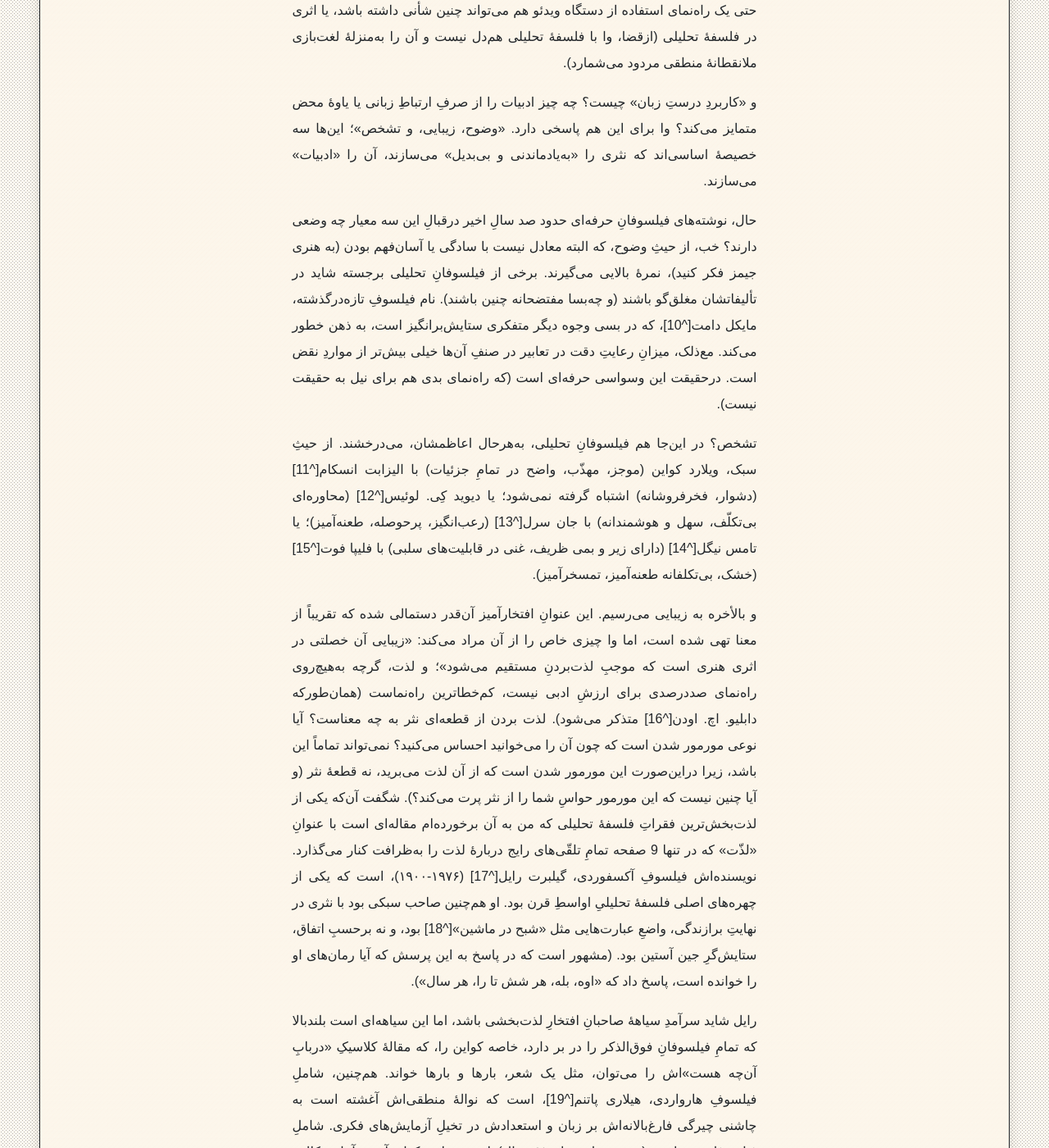
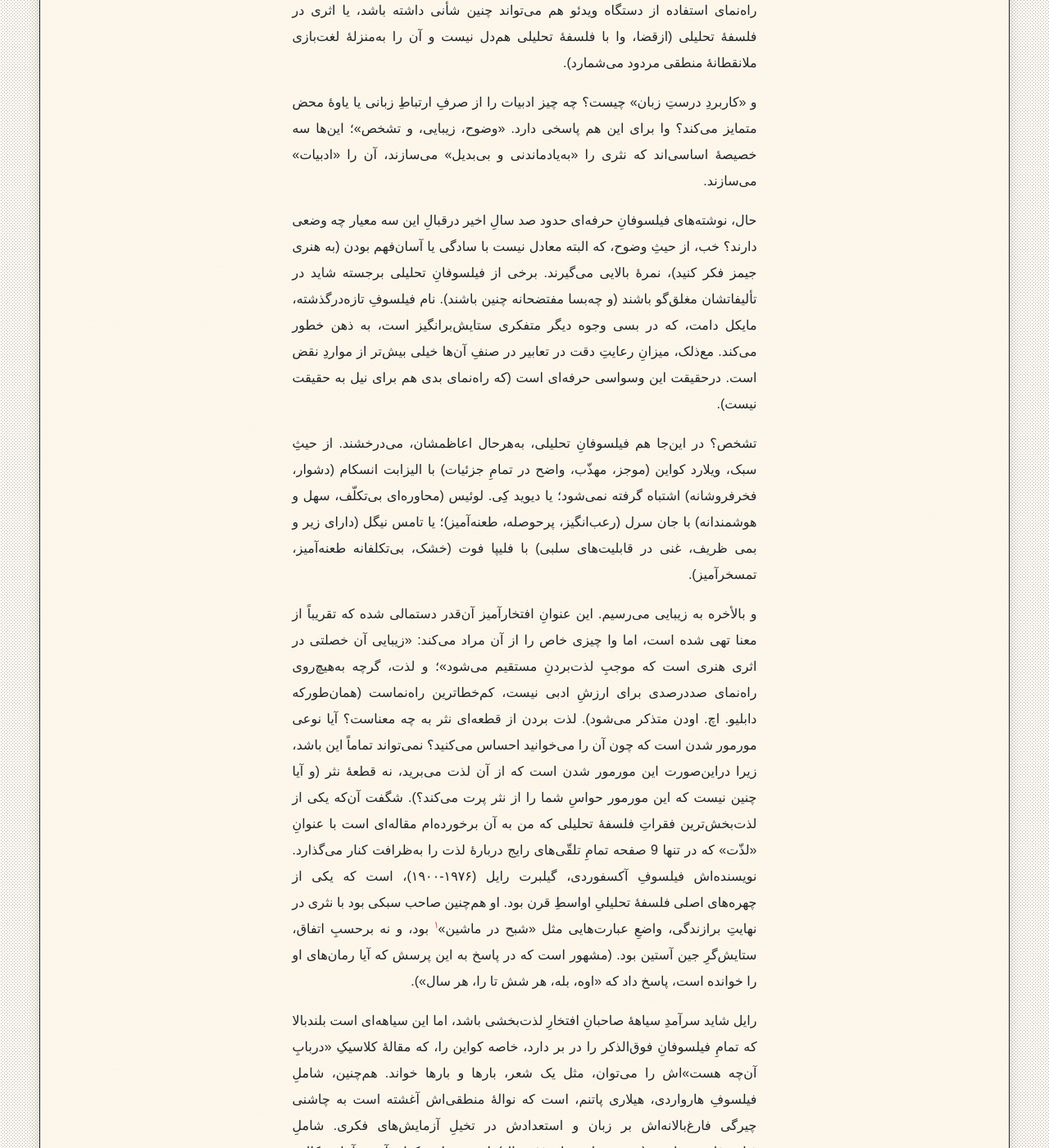
Before and after one commit to phicudemy/phicudemy.github.io, a Jekyll site: the page built from _posts/2024-09-29-isphilosophyliterature.md, in a window 1280 px wide and 1400 px high, scrolled down 1895 px. Shown: the whole window at 82% size. Built offline with Jekyll 4.4.1, drawn with Linux system fonts in a browser that asks for light colours; some web fonts are replaced; some of the changed text lies outside the part shown.

Commit message:
TinaCMS content update

```diff
--- a/_posts/2024-09-29-isphilosophyliterature.md
+++ b/_posts/2024-09-29-isphilosophyliterature.md
@@ -20,27 +20,27 @@ tags:
 
 آیا فلسفه ادبیات است؟ آیا مردم فلسفه را برای التذاذ می‌خوانند؟ البته که چنان است و البته که آن‌ها چنین می‌کنند.
 
-گزین‌گونه‌های نیچه، جستارهای شوپنهاور، رمان‌های فلسفی سارتر مردم را خوش می‌آید. آن‌ها محاوراتِ افلاطون را می‌خوانند (و بی‌شک محاوراتِ ارسطو را هم می‌خواندند، چنان‌چه تمدنِ غربی تا این‌اندازه سهل‌انگار نبود که آن‌ها مفقود شوند). برخی حتی مدعی‌اند که از رساله‌های دشوارتری در مجموعۀ آثار اصلی فلسفی لذت می‌برند. برتی ووستر در یکی از رمان‌های «جیوز»[^2] پی‌. جی‌. وودهاوس[^3] فخرفروشانه اظهار می‌کند «به‌هنگامِ فراغت، مرا معمولاً چنبره‌زده بر یکی از آخرین کارهای اسپینوزا خواهید یافت».
+گزین‌گونه‌های نیچه، جستارهای شوپنهاور، رمان‌های فلسفی سارتر مردم را خوش می‌آید. آن‌ها محاوراتِ افلاطون را می‌خوانند (و بی‌شک محاوراتِ ارسطو را هم می‌خواندند، چنان‌چه تمدنِ غربی تا این‌اندازه سهل‌انگار نبود که آن‌ها مفقود شوند). برخی حتی مدعی‌اند که از رساله‌های دشوارتری در مجموعۀ آثار اصلی فلسفی لذت می‌برند. برتی ووستر در یکی از رمان‌های «جیوز» پی‌. جی‌. وودهاوس فخرفروشانه اظهار می‌کند «به‌هنگامِ فراغت، مرا معمولاً چنبره‌زده بر یکی از آخرین کارهای اسپینوزا خواهید یافت».
 
 پس بگذارید پرسش را محدود کنم: آیا کسی فلسفۀ **تحلیلی** را برای التذاذ می‌خواند؟ آیا این سنخ فلسفه ادبیات است؟ این بار چه‌بسا بگویید: «قطعاً نه!» یا شاید بگویید: «فلسفۀ تحلیلی چه کوفتی است؟».
 
-اجازه دهید اول به پرسش اخیر بپردازم. فلسفۀ «تحلیلی» آن سنخ از فلسفه است که امروزه اکثرِ قریب‌به‌اتفاقِ استادانِ فلسفه در دانشکده‌های فلسفه در سراسرِ جهانِ انگلیسی‌زبان به آن مشغول‌‌اند. شهره است به نسبتاً خشک و فنی بودن، با باریک‌بینی فلسفی کثیر و ژرفای عاطفی قلیل. فلسفۀ تحلیلی در دهۀ اول قرن بیستم در کمبریج شروع شد، هنگامی‌که برتراند راسل[^4] و جی‌. ای‌. مور[^5] علیه ایدئالیسمِ کم‌وبیش گنگ و مبهمی که آن زمان میانِ فیلسوفانِ بریتانیایی رایج بود شوریدند. متأثر از آن‌ها، و نیز از ویتگنشتاین (که در ۱۹۱۲ به کمبریج آمد تا نزدِ راسل تحصیل کند)، فیلسوفان وظیفۀ خود را تحلیلِ موشکافانۀ زبان دانستند و نه ساختنِ نظام‌های متافیزیکیِ باشکوه. آن‌ها عقیده داشتند که این کار ایشان را قادر می‌کند به آشکارسازی ساختارِ منطقی جهان و پایان دادنِ به تمامِ سردرگمی‌های فلسفی.
+اجازه دهید اول به پرسش اخیر بپردازم. فلسفۀ «تحلیلی» آن سنخ از فلسفه است که امروزه اکثرِ قریب‌به‌اتفاقِ استادانِ فلسفه در دانشکده‌های فلسفه در سراسرِ جهانِ انگلیسی‌زبان به آن مشغول‌‌اند. شهره است به نسبتاً خشک و فنی بودن، با باریک‌بینی فلسفی کثیر و ژرفای عاطفی قلیل. فلسفۀ تحلیلی در دهۀ اول قرن بیستم در کمبریج شروع شد، هنگامی‌که برتراند راسل و جی‌. ای‌. مور علیه ایدئالیسمِ کم‌وبیش گنگ و مبهمی که آن زمان میانِ فیلسوفانِ بریتانیایی رایج بود شوریدند. متأثر از آن‌ها، و نیز از ویتگنشتاین (که در ۱۹۱۲ به کمبریج آمد تا نزدِ راسل تحصیل کند)، فیلسوفان وظیفۀ خود را تحلیلِ موشکافانۀ زبان دانستند و نه ساختنِ نظام‌های متافیزیکیِ باشکوه. آن‌ها عقیده داشتند که این کار ایشان را قادر می‌کند به آشکارسازی ساختارِ منطقی جهان و پایان دادنِ به تمامِ سردرگمی‌های فلسفی.
 
-امروزه، فلسفۀ تحلیلی دامنۀ وسیع‌تری دارد از آن‌چه پیش‌تر داشت \[...]. کم‌تر به موشکافی در زبان علاقه دارد؛ بیش‌تر با علم در هم تنیده است (این امر تاحدّی مدیونِ فیلسوفِ آمریکایی ویلارد کواین[^6] است که استدلال کرد که درواقع زبان فاقدِ نظامِ ثابتی از معانی است تا فیلسوفان به تحلیل آن بپردازند). بااین‌حال، فیلسوفانِ تحلیلی، فارغ از این‌که دل‌مشغولِ ماهیتِ آگاهی باشند، یا فضا و زمان، یا زندگی خوب، در نوشته‌های خود بر موشکافی منطقی تأکید دارند. نتیجه، به‌قولِ مارتا نوسبام[^7] (که خود زمانی از این تبار بود)، سبکِ غالبی است «درست، علمی، انتزاعی، و به‌نحوی سالم عاری از زرق و برق»، سبکی که از قرار چونان «نوعی راه‌کارِهمه‌منظوره» به‌کار گرفته می‌شود. تیمتی ویلیامسن[^8]، صاحبِ فعلی کرسی بلندآوزاۀ وایکام در منطق در دانشگاه آکسفورد، جلوه‌ای است از «تأملاتِ فلسفی دور و درازی» که فلسفۀ تحلیلی امروزه هست. آیا این برایتان حوصله‌‌سربر است؟ او خواهد گفت: چه بد! «فلسفۀ جدّی محتملاً همیشه حوصلۀ آن‌هایی را که توانِ تمرکز طولانی ندارند سر می‌برد».
+امروزه، فلسفۀ تحلیلی دامنۀ وسیع‌تری دارد از آن‌چه پیش‌تر داشت \[...]. کم‌تر به موشکافی در زبان علاقه دارد؛ بیش‌تر با علم در هم تنیده است (این امر تاحدّی مدیونِ فیلسوفِ آمریکایی ویلارد کواین است که استدلال کرد که درواقع زبان فاقدِ نظامِ ثابتی از معانی است تا فیلسوفان به تحلیل آن بپردازند). بااین‌حال، فیلسوفانِ تحلیلی، فارغ از این‌که دل‌مشغولِ ماهیتِ آگاهی باشند، یا فضا و زمان، یا زندگی خوب، در نوشته‌های خود بر موشکافی منطقی تأکید دارند. نتیجه، به‌قولِ مارتا نوسبام (که خود زمانی از این تبار بود)، سبکِ غالبی است «درست، علمی، انتزاعی، و به‌نحوی سالم عاری از زرق و برق»، سبکی که از قرار چونان «نوعی راه‌کارِهمه‌منظوره» به‌کار گرفته می‌شود. تیمتی ویلیامسن، صاحبِ فعلی کرسی بلندآوزاۀ وایکام در منطق در دانشگاه آکسفورد، جلوه‌ای است از «تأملاتِ فلسفی دور و درازی» که فلسفۀ تحلیلی امروزه هست. آیا این برایتان حوصله‌‌سربر است؟ او خواهد گفت: چه بد! «فلسفۀ جدّی محتملاً همیشه حوصلۀ آن‌هایی را که توانِ تمرکز طولانی ندارند سر می‌برد».
 
 این نوع فلسفه ارزش‌های فکری‌اش هرچه باشد، به‌نظر نمی‌رسد چندان مایۀ لذت باشد. به ادبیات نمی‌ماند.
 
-اما ادبیات چیست؟ این خود پرسشی فلسفی به‌نظر می‌رسد. مع‌ذلک، به‌نظرِ من، یک رمان‌نویس، ایوِن وا[^9]، مجاب‌کننده‌ترین پاسخ را ارائه داده است (البته، نه یک رمان‌نویسِ ساده، بلکه هم‌چنین جامع‌الاطراف‌ترین استادِ نثرِ انگلیسی صد سالِ اخیر). وا اظهار می‌کند که «ادبیات استفادۀ درست از زبان است، فارغ از موضوع یا دلیلِ سخن». چیزی برای آن‌که ادبیات قلمداد شود لازم نیست شاعرانه باشد یا داستانی حکایت کند. حتی یک راه‌نمای استفاده از دستگاه ویدئو هم می‌تواند چنین شأنی داشته باشد، یا اثری در فلسفۀ تحلیلی (ازقضا، وا با فلسفۀ تحلیلی هم‌دل نیست و آن را به‌منزلۀ لغت‌بازی ملانقطانۀ منطقی مردود می‌شمارد).
+اما ادبیات چیست؟ این خود پرسشی فلسفی به‌نظر می‌رسد. مع‌ذلک، به‌نظرِ من، یک رمان‌نویس، ایوِن وا، مجاب‌کننده‌ترین پاسخ را ارائه داده است (البته، نه یک رمان‌نویسِ ساده، بلکه هم‌چنین جامع‌الاطراف‌ترین استادِ نثرِ انگلیسی صد سالِ اخیر). وا اظهار می‌کند که «ادبیات استفادۀ درست از زبان است، فارغ از موضوع یا دلیلِ سخن». چیزی برای آن‌که ادبیات قلمداد شود لازم نیست شاعرانه باشد یا داستانی حکایت کند. حتی یک راه‌نمای استفاده از دستگاه ویدئو هم می‌تواند چنین شأنی داشته باشد، یا اثری در فلسفۀ تحلیلی (ازقضا، وا با فلسفۀ تحلیلی هم‌دل نیست و آن را به‌منزلۀ لغت‌بازی ملانقطانۀ منطقی مردود می‌شمارد).
 
 و «کاربردِ درستِ زبان» چیست؟ چه چیز ادبیات را از صرفِ ارتباطِ زبانی یا یاوۀ محض متمایز می‌کند؟ وا برای این هم پاسخی دارد. «وضوح، زیبایی، و تشخص»؛ این‌ها سه خصیصۀ اساسی‌اند که نثری را «به‌یادماندنی و بی‌بدیل» می‌سازند، آن را «ادبیات» می‌سازند.
 
-حال، نوشته‌های فیلسوفانِ حرفه‌ای حدود صد سالِ اخیر درقبالِ این سه معیار چه وضعی دارند؟ خب، از حیثِ وضوح، که البته معادل نیست با سادگی یا آسان‌فهم بودن (به هنری جیمز فکر کنید)، نمرۀ بالایی می‌گیرند. برخی از فیلسوفانِ تحلیلی برجسته شاید در تألیفاتشان مغلق‌گو باشند (و چه‌بسا مفتضحانه چنین باشند). نام فیلسوفِ تازه‌درگذشته، مایکل دامت[^10]، که در بسی وجوه دیگر متفکری ستایش‌برانگیز است، به ذهن خطور می‌کند. مع‌ذلک، میزانِ رعایتِ دقت در تعابیر در صنفِ آن‌ها خیلی بیش‌تر از مواردِ نقض‌ است. درحقیقت این وسواسی حرفه‌ای است (که راه‌نمای بدی هم برای نیل به حقیقت نیست).
+حال، نوشته‌های فیلسوفانِ حرفه‌ای حدود صد سالِ اخیر درقبالِ این سه معیار چه وضعی دارند؟ خب، از حیثِ وضوح، که البته معادل نیست با سادگی یا آسان‌فهم بودن (به هنری جیمز فکر کنید)، نمرۀ بالایی می‌گیرند. برخی از فیلسوفانِ تحلیلی برجسته شاید در تألیفاتشان مغلق‌گو باشند (و چه‌بسا مفتضحانه چنین باشند). نام فیلسوفِ تازه‌درگذشته، مایکل دامت، که در بسی وجوه دیگر متفکری ستایش‌برانگیز است، به ذهن خطور می‌کند. مع‌ذلک، میزانِ رعایتِ دقت در تعابیر در صنفِ آن‌ها خیلی بیش‌تر از مواردِ نقض‌ است. درحقیقت این وسواسی حرفه‌ای است (که راه‌نمای بدی هم برای نیل به حقیقت نیست).
 
-تشخص؟ در این‌جا هم فیلسوفانِ تحلیلی، به‌هرحال اعاظمشان، می‌درخشند. از حیثِ سبک، ویلارد کواین (موجز، مهذّب، واضح در تمامِ جزئیات) با الیزابت انسکام[^11] (دشوار، فخرفروشانه) اشتباه گرفته نمی‌شود؛ یا دیوید کِی. لوئیس[^12] (محاوره‌ای بی‌تکلّف، سهل و هوشمندانه) با جان سرل[^13] (رعب‌انگیز، پرحوصله، طعنه‌آمیز)؛ یا تامس نیگل[^14] (دارای زیر و بمی ظریف، غنی در قابلیت‌های سلبی) با فلیپا فوت[^15] (خشک، بی‌تکلفانه طعنه‌آمیز، تمسخرآمیز).
+تشخص؟ در این‌جا هم فیلسوفانِ تحلیلی، به‌هرحال اعاظمشان، می‌درخشند. از حیثِ سبک، ویلارد کواین (موجز، مهذّب، واضح در تمامِ جزئیات) با الیزابت انسکام (دشوار، فخرفروشانه) اشتباه گرفته نمی‌شود؛ یا دیوید کِی. لوئیس (محاوره‌ای بی‌تکلّف، سهل و هوشمندانه) با جان سرل (رعب‌انگیز، پرحوصله، طعنه‌آمیز)؛ یا تامس نیگل (دارای زیر و بمی ظریف، غنی در قابلیت‌های سلبی) با فلیپا فوت (خشک، بی‌تکلفانه طعنه‌آمیز، تمسخرآمیز).
 
-و بالأخره به زیبایی می‌رسیم. این عنوانِ افتخارآمیز آن‌قدر دستمالی شده که تقریباً از معنا تهی شده است، اما وا چیزی خاص را از آن مراد می‌کند: «زیبایی آن خصلتی در اثری هنری است که موجبِ لذت‌بردنِ مستقیم می‌شود»؛ و لذت، گرچه به‌هیچ‌‌روی راه‌نمای صددرصدی برای ارزشِ ادبی نیست، کم‌خطاترین راه‌نماست (همان‌طورکه دابلیو. اچ. اودن[^16] متذکر می‌شود). لذت بردن از قطعه‌ای نثر به چه معناست؟ آیا نوعی مورمور شدن است که چون آن را می‌خوانید احساس می‌کنید؟ نمی‌تواند تماماً این باشد، زیرا دراین‌صورت این مورمور شدن است که از آن لذت می‌برید، نه قطعۀ نثر (و آیا چنین نیست که این مورمور حواسِ شما را از نثر پرت می‌کند؟). شگفت آن‌که یکی از لذت‌بخش‌ترین فقراتِ فلسفۀ تحلیلی که من به آن برخورده‌ام مقاله‌ای است با عنوانِ «لذّت» که در تنها 9 صفحه تمامِ تلقّی‌های رایج دربارۀ لذت را به‌ظرافت کنار می‌گذارد. نویسنده‌اش فیلسوفِ آکسفوردی، گیلبرت رایل[^17] (۱۹۷۶-۱۹۰۰)، است که یکی از چهره‌های اصلی فلسفۀ تحلیلیِ اواسطِ قرن بود. او هم‌چنین صاحب‌ سبکی بود با نثری در نهایتِ برازندگی، واضعِ عبارت‌هایی مثل «شبح در ماشین»[^18] بود، و نه برحسبِ اتفاق، ستایش‌گرِ جین آستین بود. (مشهور است که در پاسخ به این پرسش که آیا رمان‌های او را خوانده است، پاسخ داد که «اوه، بله، هر شش‌ تا را، هر سال»).
+و بالأخره به زیبایی می‌رسیم. این عنوانِ افتخارآمیز آن‌قدر دستمالی شده که تقریباً از معنا تهی شده است، اما وا چیزی خاص را از آن مراد می‌کند: «زیبایی آن خصلتی در اثری هنری است که موجبِ لذت‌بردنِ مستقیم می‌شود»؛ و لذت، گرچه به‌هیچ‌‌روی راه‌نمای صددرصدی برای ارزشِ ادبی نیست، کم‌خطاترین راه‌نماست (همان‌طورکه دابلیو. اچ. اودن متذکر می‌شود). لذت بردن از قطعه‌ای نثر به چه معناست؟ آیا نوعی مورمور شدن است که چون آن را می‌خوانید احساس می‌کنید؟ نمی‌تواند تماماً این باشد، زیرا دراین‌صورت این مورمور شدن است که از آن لذت می‌برید، نه قطعۀ نثر (و آیا چنین نیست که این مورمور حواسِ شما را از نثر پرت می‌کند؟). شگفت آن‌که یکی از لذت‌بخش‌ترین فقراتِ فلسفۀ تحلیلی که من به آن برخورده‌ام مقاله‌ای است با عنوانِ «لذّت» که در تنها 9 صفحه تمامِ تلقّی‌های رایج دربارۀ لذت را به‌ظرافت کنار می‌گذارد. نویسنده‌اش فیلسوفِ آکسفوردی، گیلبرت رایل (۱۹۷۶-۱۹۰۰)، است که یکی از چهره‌های اصلی فلسفۀ تحلیلیِ اواسطِ قرن بود. او هم‌چنین صاحب‌ سبکی بود با نثری در نهایتِ برازندگی، واضعِ عبارت‌هایی مثل «شبح در ماشین»[^1] بود، و نه برحسبِ اتفاق، ستایش‌گرِ جین آستین بود. (مشهور است که در پاسخ به این پرسش که آیا رمان‌های او را خوانده است، پاسخ داد که «اوه، بله، هر شش‌ تا را، هر سال»).
 
-رایل شاید سرآمدِ سیاهۀ صاحبانِ افتخارِ لذت‌بخشی باشد، اما این سیاهه‌ای است بلندبالا که تمامِ فیلسوفانِ فوق‌الذکر را در بر دارد، خاصه کواین را، که مقالۀ کلاسیکِ «دربابِ آن‌چه هست»‌اش را می‌توان، مثل یک شعر، بارها و بارها خواند. هم‌چنین، شاملِ فیلسوفِ هارواردی، هیلاری پاتنم[^19]، است که نوالۀ منطقی‌اش آغشته است به چاشنی چیرگی فارغ‌بالانه‌اش بر زبان و استعدادش در تخیلِ آزمایش‌های فکری. شاملِ فیلسوفانی جوان‌تر (خب، جوان‌تر از ۶۵ سال) است، مانندِ کوام آنتنی آپیا و کالین مک‌گین، که هردو درکنارِ آثارِ فلسفی فنی و کم‌تر فنی‌شان، رمان‌هایی هم نوشته‌‌اند (یکی از این‌گونه آثار آپیا معمای قتلی است با عنوانِ *مرگی دیگر در ونیز*[^2])؛ و به‌طور حتم شاملِ برتراند راسل است که درواقع جایزۀ نوبل ادبیات را برده است، گرچه باید سریعاً اضافه کنیم که نه برای *پرینکیپیا متمتیکا*.
+رایل شاید سرآمدِ سیاهۀ صاحبانِ افتخارِ لذت‌بخشی باشد، اما این سیاهه‌ای است بلندبالا که تمامِ فیلسوفانِ فوق‌الذکر را در بر دارد، خاصه کواین را، که مقالۀ کلاسیکِ «دربابِ آن‌چه هست»‌اش را می‌توان، مثل یک شعر، بارها و بارها خواند. هم‌چنین، شاملِ فیلسوفِ هارواردی، هیلاری پاتنم، است که نوالۀ منطقی‌اش آغشته است به چاشنی چیرگی فارغ‌بالانه‌اش بر زبان و استعدادش در تخیلِ آزمایش‌های فکری. شاملِ فیلسوفانی جوان‌تر (خب، جوان‌تر از ۶۵ سال) است، مانندِ کوام آنتنی آپیا و کالین مک‌گین، که هردو درکنارِ آثارِ فلسفی فنی و کم‌تر فنی‌شان، رمان‌هایی هم نوشته‌‌اند (یکی از این‌گونه آثار آپیا معمای قتلی است با عنوانِ *مرگی دیگر در ونیز*[^2])؛ و به‌طور حتم شاملِ برتراند راسل است که درواقع جایزۀ نوبل ادبیات را برده است، گرچه باید سریعاً اضافه کنیم که نه برای *پرینکیپیا متمتیکا*.
 
 لذتِ ادبی را حتی می‌شود در غامض‌تری بخش‌های فلسفۀ تحلیلی یافت. موردِ سول کریپکی را در نظر بگیرید که امروزه عموماً (گرچه نه به‌اجماع) نابغۀ حقیقی و بی‌همتا در این حرفه قلمداد می‌شود. آثار کریپکی می‌توانند به‌لحاظِ فنی رعب‌انگیز باشند. مجلّدِ اولِ *مجموعه‌مقالاتِ* او، که انتشاراتِ دانشگاهِ آکسفورد اخیراً منتشر کرده است، گنجینه‌ای از جواهر برای هم‌قطارانِ فیلسوفِ منطق و زبانِ او خواهد بود، اما مناسبِ خوانندۀ متفنن نیست. مع‌ذلک، اثری پیشین از او، *نامیدن و ضرورت*[^3]، که اثری انقلابی است، آن‌چنان به‌وضوح خلاقانه، و حتی شیطنت‌آمیز مدلل شده است که کنار گذاشتنش حتی برای نوآموزی در فلسفۀ تحلیلی دشوار خواهد بود. کتاب درواقع سه سخنرانی است که کریپکی، ارتجالاً و بی هیچ یادداشتی، در ژانویۀ ۱۹۷۰ در دانشگاه پرینستون ارائه کرده است؛ طنینِ محاوره‌ایِ دوست‌داشتنی‌اش بدین سبب است.
 
```
